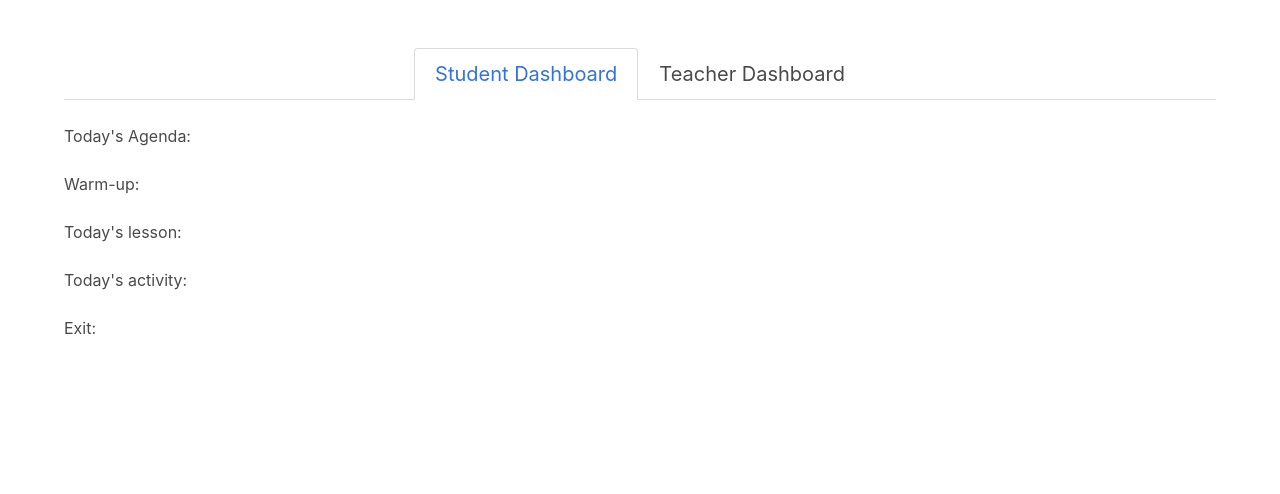
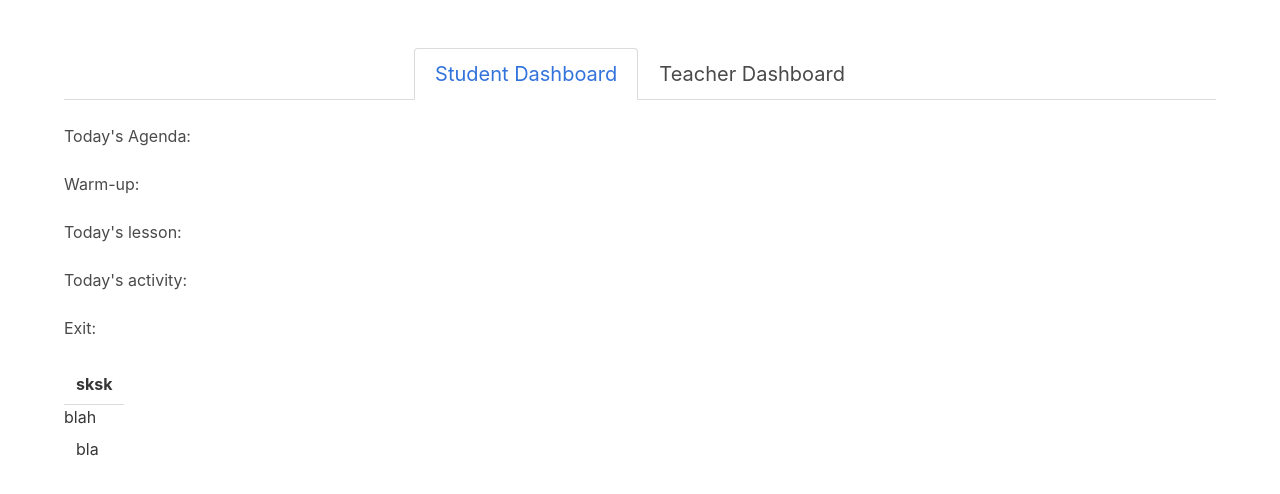
Before and after one commit to Lee-ArnoldIII/react-redux-cmap, a React (Create React App) app: page / in a window 1280 px wide. Shown: the top 494 px of the page. Built offline with nearby package versions, Linux system fonts and the light colour scheme.

Commit message:
testing out render of RRTable on student dashboard. layout coming later.

```diff
--- a/src/components/student/StudentDashboard.js
+++ b/src/components/student/StudentDashboard.js
@@ -1,5 +1,6 @@
 import React, { Component } from 'react'
 import StudentAgenda from './StudentAgenda'
+import RRTable from './RRTable'
 
 export default class StudentDashboard extends Component {
   render () {
@@ -10,6 +11,10 @@ export default class StudentDashboard extends Component {
           <StudentAgenda />
         </div>
 
+        <br />
+        <div>
+          <RRTable />
+        </div>
       </div>
     )
   }
```
